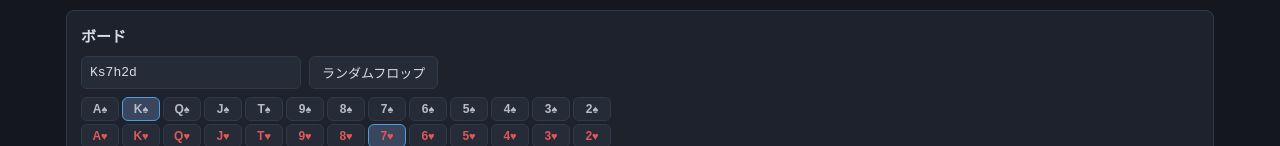
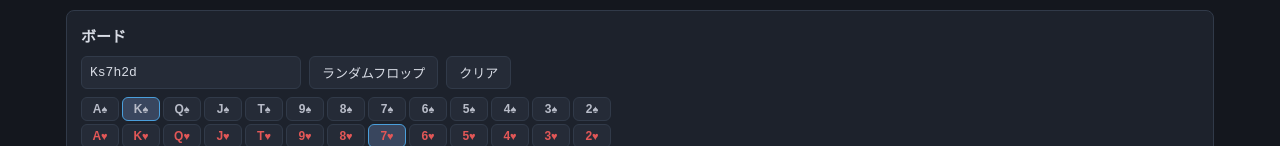
Before and after one commit to takenokogohan/fable-poker, a React (Vite) app in the folder web/: page / in a window 1280 px wide. Shown: the part 998-1144 px from the top of the page. Built offline with nearby package versions, Linux system fonts and the light colour scheme.

Commit message:
fix:画像誤読修正

```diff
--- a/web/src/components/SpotConfig.tsx
+++ b/web/src/components/SpotConfig.tsx
@@ -296,6 +296,9 @@ export default function SpotConfigView({ onSolve }: Props) {
             className={boardValid ? "" : "invalid"}
           />
           <button onClick={randomFlop}>ランダムフロップ</button>
+          <button onClick={() => setBoardText("")} disabled={board.length === 0}>
+            クリア
+          </button>
         </div>
         <CardPicker
           selected={board}
--- a/web/src/handImage/detect.ts
+++ b/web/src/handImage/detect.ts
@@ -74,15 +74,33 @@ function isNavyBg(r: number, g: number, b: number): boolean {
   return v < 0.28;
 }
 
-/** Classify a card slot by sampling its background colour: a missed vivid chip
- * must read as its real suit, not default to spade. Returns null for empty. */
-function slotSuit(img: RgbaImage, cx: number, cy: number, chipW: number): Suit | null {
-  const [r, g, b] = sampleBox(img, cx, cy, Math.round(chipW * 0.3));
+/** Classify a card slot by sampling its background colour. Samples the chip
+ * area ABOVE the centered rank glyph (pure background) — sampling the centre
+ * mixes in the white glyph and desaturates the colour, which would misread a
+ * vivid chip (e.g. a blue diamond) as spade. Returns null for an empty slot. */
+function slotSuit(img: RgbaImage, cx: number, cy: number, chipW: number, chipH: number): Suit | null {
+  const half = Math.round(chipW * 0.16);
+  const oy = Math.round(chipH * 0.28);
+  const ox = Math.round(chipW * 0.26);
+  const pts: [number, number][] = [
+    [cx, cy - oy],
+    [cx - ox, cy - oy],
+    [cx + ox, cy - oy],
+  ];
+  const votes: Record<Suit, number> = { h: 0, d: 0, c: 0, s: 0 };
+  let navy = 0;
+  for (const [sx, sy] of pts) {
+    const [r, g, b] = sampleBox(img, sx, sy, half);
     const v = vividSuit(r, g, b);
-  if (v) return v;
-  if (isSpadeBg(r, g, b)) return "s";
-  if (!isNavyBg(r, g, b)) return "s";
-  return null;
+    if (v) { votes[v]++; continue; }
+    if (isSpadeBg(r, g, b)) { votes.s++; continue; }
+    if (isNavyBg(r, g, b)) navy++;
+  }
+  const top = (Object.entries(votes) as [Suit, number][])
+    .filter(([, n]) => n > 0)
+    .sort((a, b) => b[1] - a[1])[0];
+  if (top) return top[0];
+  return navy >= pts.length ? null : "s";
 }
 
 const CHIP_MIN_W = 26, CHIP_MAX_W = 58, CHIP_MIN_H = 36, CHIP_MAX_H = 64;
@@ -191,7 +209,7 @@ export interface DetectedCards {
  * Locate all card slots and assign suits. Colored chips anchor the grid;
  * spade slots (no vivid chip) are recovered by sampling the slot background.
  */
-export function detectCards(img: RgbaImage): DetectedCards {
+export function detectCards(img: RgbaImage, rowAnchors?: number[]): DetectedCards {
   const { width: W } = img;
   const chips = vividChips(img);
   const chipW = median(chips.map((c) => c.w)) || 38;
@@ -201,9 +219,6 @@ export function detectCards(img: RgbaImage): DetectedCards {
   const hole = chips.filter((c) => c.cx > W * 0.6);
   const boardChips = chips.filter((c) => c.cx < W * 0.5);
 
-  // Ten-Four always shows 6 players. Colored chips anchor the grid, but a row
-  // whose two hole cards are both spades has no vivid anchor — so we lock a
-  // 6-row grid from the detected rows' pitch and recover the rest by sampling.
   const detYs = cluster(hole.map((c) => c.cy), chipH * 0.6);
   let colXs = cluster(hole.map((c) => c.cx), chipW * 0.6);
   const pitch =
@@ -212,9 +227,15 @@ export function detectCards(img: RgbaImage): DetectedCards {
   if (colXs.length === 1) colXs = [colXs[0], colXs[0] + chipW * 1.1].sort((a, b) => a - b);
   colXs = colXs.slice(0, 2);
 
-  // anchor the top row: probe one pitch above the topmost detected row in case
-  // the top (UTG) row is itself all-spade
-  let top = detYs[0];
+  // Row anchors: prefer the caller's (the player-list tag cys, reliable for all
+  // 6 rows incl. ones whose cards weren't detected as vivid chips). Otherwise
+  // lock a 6-row grid from the detected pitch, probing one row up in case the
+  // top (UTG) row is all-spade.
+  let rowYs: number[];
+  if (rowAnchors && rowAnchors.length >= 2) {
+    rowYs = rowAnchors;
+  } else {
+    let top = detYs[0] ?? 0;
     const probeUp = top - pitch;
     if (probeUp > pitch * 0.5) {
       const spadeAbove = colXs.some((cx) => {
@@ -223,10 +244,11 @@ export function detectCards(img: RgbaImage): DetectedCards {
       });
       if (spadeAbove) top = probeUp;
     }
+    rowYs = Array.from({ length: 6 }, (_, ri) => top + ri * pitch);
+  }
 
   const holeRows: DetectedCards["holeRows"] = [];
-  for (let ri = 0; ri < 6; ri++) {
-    const ry = top + ri * pitch;
+  for (const ry of rowYs) {
     const cards: { cx: number; suit: Suit }[] = [];
     for (const cxCol of colXs) {
       const hit = hole.find(
@@ -236,10 +258,10 @@ export function detectCards(img: RgbaImage): DetectedCards {
         cards.push({ cx: cxCol, suit: hit.suit });
         continue;
       }
-      const s = slotSuit(img, Math.round(cxCol), Math.round(ry), chipW);
+      const s = slotSuit(img, Math.round(cxCol), Math.round(ry), chipW, chipH);
       if (s) cards.push({ cx: cxCol, suit: s });
     }
-    if (cards.length) holeRows.push({ cy: ry, cards });
+    holeRows.push({ cy: ry, cards });
   }
 
   // Board cards sit on the left under each street label: flop = 3 in a row,
@@ -260,7 +282,7 @@ export function detectCards(img: RgbaImage): DetectedCards {
           board.push({ cx: hit.cx, cy: ry, suit: hit.suit });
           continue;
         }
-        const s = slotSuit(img, Math.round(cx), Math.round(ry), chipW);
+        const s = slotSuit(img, Math.round(cx), Math.round(ry), chipW, chipH);
         if (s) board.push({ cx, cy: ry, suit: s });
         else break; // empty slot → end of this street's cards
       }
--- a/web/src/handImage/parse.ts
+++ b/web/src/handImage/parse.ts
@@ -40,20 +40,20 @@ const card = (rank: string, suit: Suit) => rank + suit;
 
 export function parseHand(img: RgbaImage): ParsedHand {
   const warnings: string[] = [];
-  const cards = detectCards(img);
   const { list } = detectTags(img);
 
-  // map each player-list row to a position by vertical order, attach cards
+  // player-list rows (always UTG→BB top to bottom) are the reliable row anchors
   const listRows = list.slice(0, 6).sort((a, b) => a.cy - b.cy);
+  // anchor the hole-card grid to the list-tag rows so a row whose cards weren't
+  // detected as vivid chips (e.g. an all-spade or partly-cut top row) still
+  // maps to the correct player.
+  const cards = detectCards(img, listRows.map((t) => t.cy));
+
   const players: ParsedHand["players"] = [];
   let heroIdx = 0, heroBright = -1;
   listRows.forEach((tag, i) => {
     const pos = LIST_ORDER[i] ?? "BB";
-    // find the hole-card row nearest this tag
-    const row = cards.holeRows.reduce(
-      (best, r) => (Math.abs(r.cy - tag.cy) < Math.abs(best.cy - tag.cy) ? r : best),
-      cards.holeRows[0]
-    );
+    const row = cards.holeRows[i]; // 1:1 with list rows
     const cs = row
       ? row.cards.map((c) => {
           const { rank } = readRank(img, Math.round(c.cx), Math.round(row.cy), cards.chipW, cards.chipH);
```
Also changed, not shown: web/tools/dump-rows.mjs (added, +24 -0 lines), 4 other files (tests, documents, lock files or other folders). Lines whose indentation alone changed are shown as unchanged.
